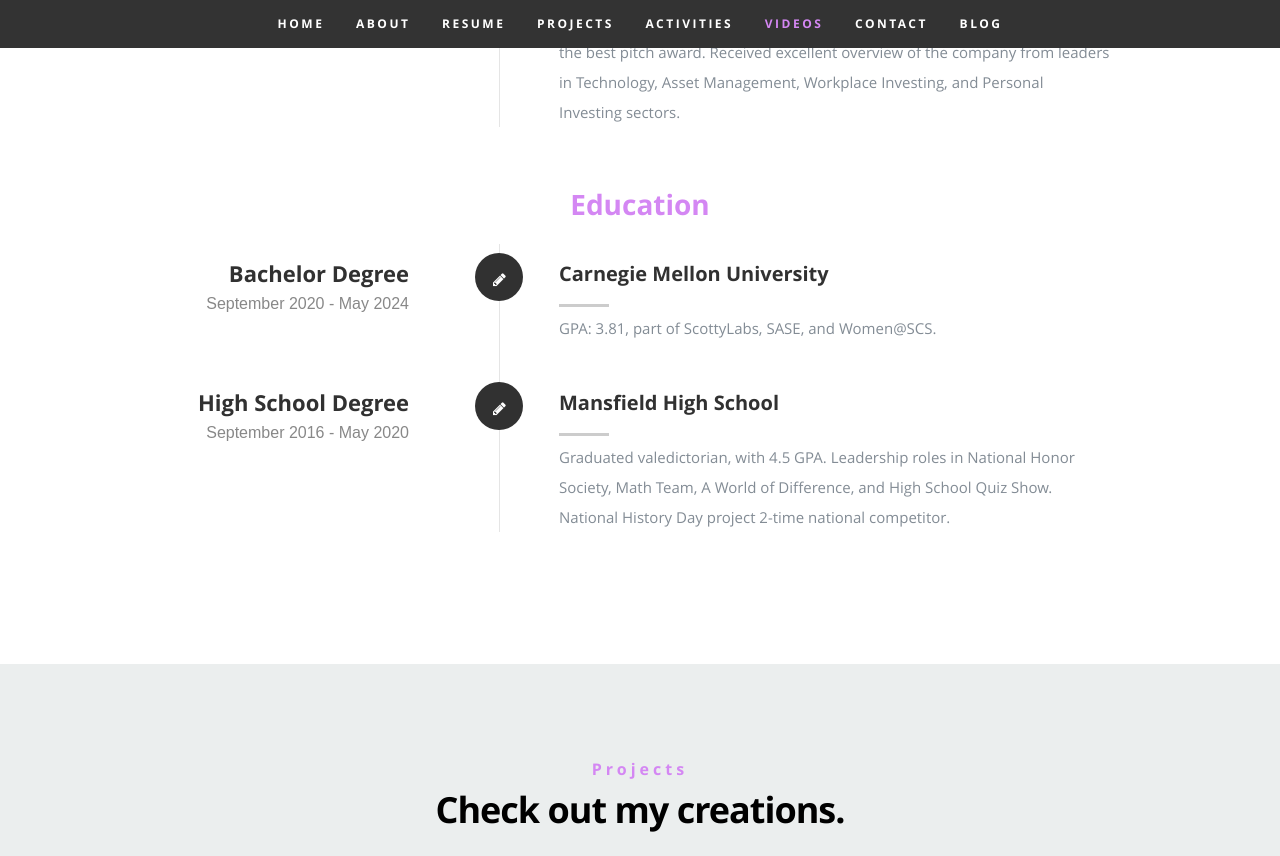
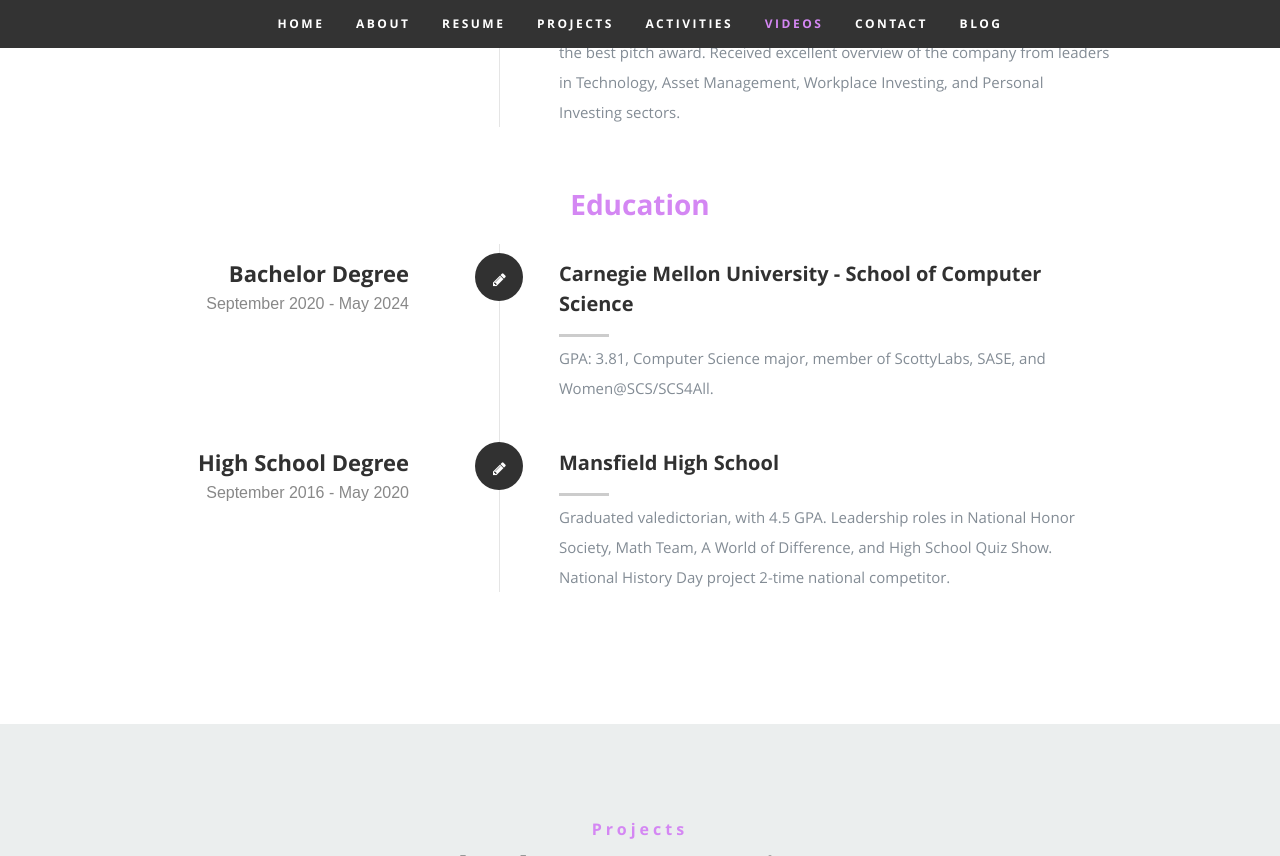
Before and after one commit to AvantikaNaik/AvantikaNaik.github.io, a Jekyll site: the page index.html, which Jekyll copies as it is, in a window 1280 px wide and 900 px high, scrolled down 3644 px, cut to the strip 0-856 px from the top of the window. Built offline with Jekyll 4.4.1, drawn with Linux system fonts in a browser that asks for light colours; nearby versions of some CDN libraries.

Commit message:
updated education section

```diff
--- a/index.html
+++ b/index.html
@@ -338,8 +338,8 @@
                   </div>
 
                   <div class="timeline-content">
-                     <h4>Carnegie Mellon University</h4>
-                     <p>GPA: 3.81, part of ScottyLabs, SASE, and Women@SCS. </p>
+                     <h4>Carnegie Mellon University - School of Computer Science</h4>
+                     <p>GPA: 3.81, Computer Science major, member of ScottyLabs, SASE, and Women@SCS/SCS4All. </p>
                   </div>
 
                </div> <!-- /timeline-block -->
```
